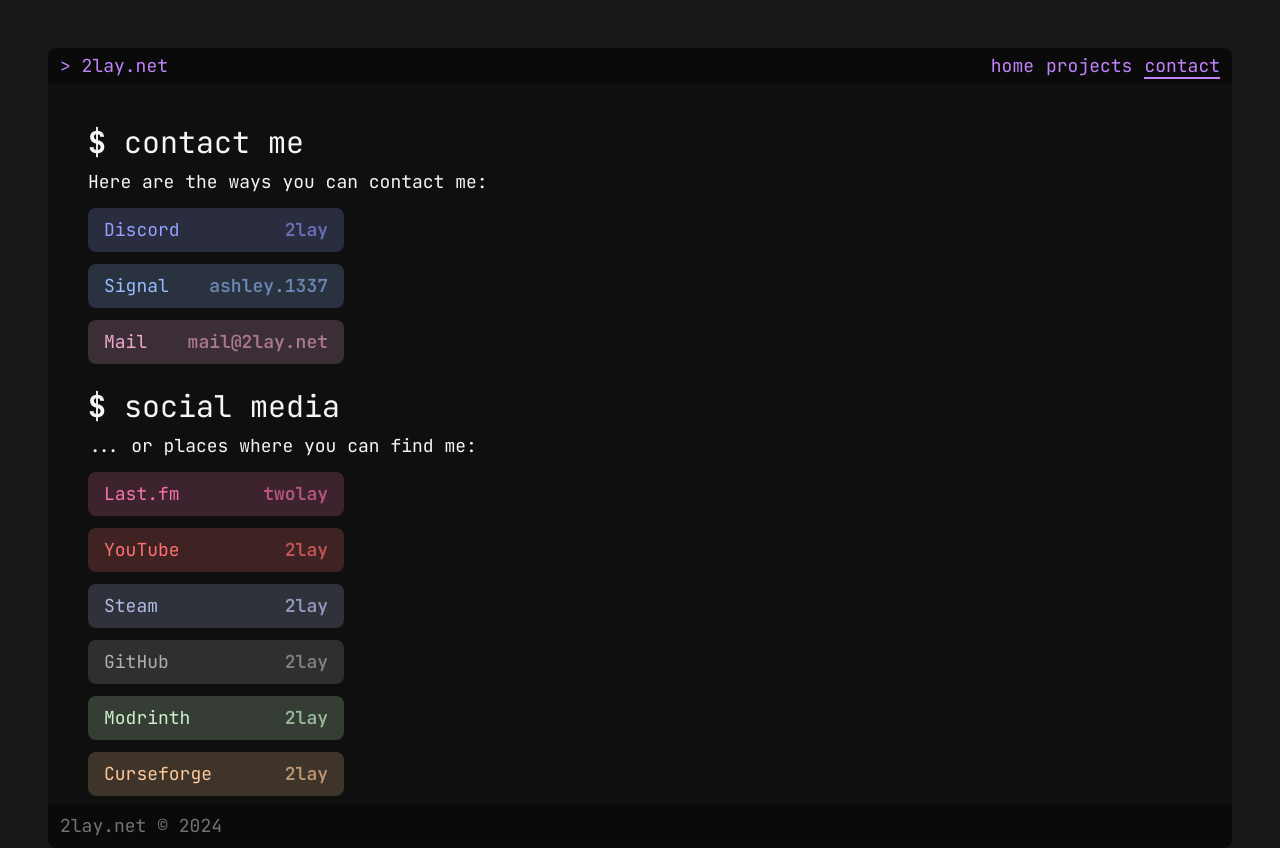
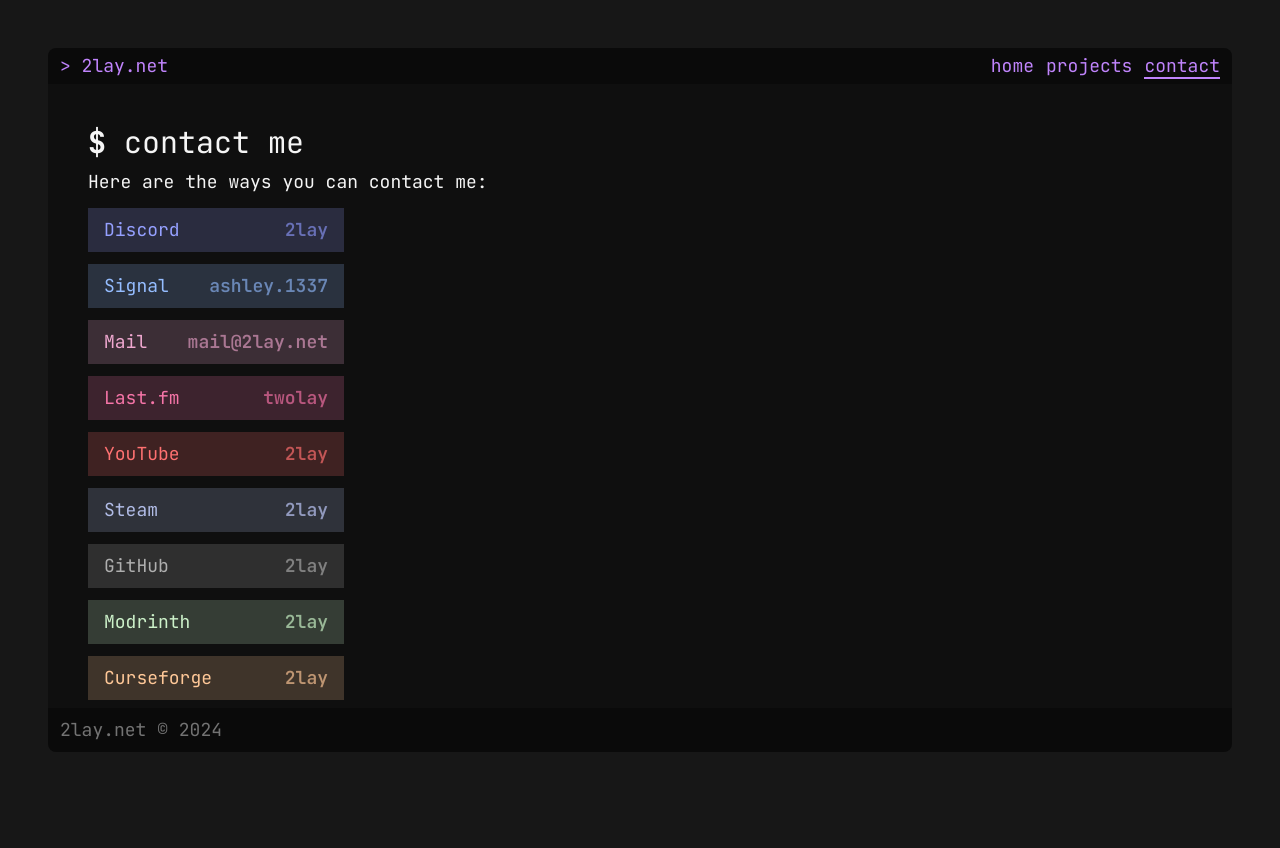
Before and after one commit to 2lay/2lay.net, a Next.js app: page /contact in a window 1280 px wide. After the commit the page ends 800 px from the top, so only its background shows below. Built offline with nearby package versions, Linux system fonts and the light colour scheme.

Commit message:
feat: new links

```diff
--- a/app/contact/contacts.tsx
+++ b/app/contact/links.tsx
@@ -17,9 +17,51 @@
         color: "#F0A8D0",
         secondaryColor: "#aa7793",
     },
+    {
+        href: "https://last.fm/user/twolay",
+        title: "Last.fm",
+        username: "twolay",
+        color: "#F675A8",
+        secondaryColor: "#b8577e",
+    },
+    {
+        href: "https://youtube.com/@2lay",
+        title: "YouTube",
+        username: "2lay",
+        color: "#FF7171",
+        secondaryColor: "#c25656",
+    },
+    {
+        href: "https://steamcommunity.com/id/2lay",
+        title: "Steam",
+        username: "2lay",
+        color: "#B1BCE6",
+        secondaryColor: "#9199bd",
+    },
+    {
+        href: "https://github.com/2lay",
+        title: "GitHub",
+        username: "2lay",
+        color: "#afafaf",
+        secondaryColor: "#808080",
+    },
+    {
+        href: "https://modrinth.com/user/2lay",
+        title: "Modrinth",
+        username: "2lay",
+        color: "#CDF2CA",
+        secondaryColor: "#99b897",
+    },
+    {
+        href: "https://www.curseforge.com/members/2lay",
+        title: "Curseforge",
+        username: "2lay",
+        color: "#FFC898",
+        secondaryColor: "#be9572",
+    },
 ];
 
-export default function Contacts() {
+export default function Links() {
     const [copied, setCopied] = useState(false);
 
     const handleCopy = () => {
@@ -30,42 +72,53 @@
 
     return (
         <div className="flex flex-col gap-y-3 mt-3 max-w-64">
+            {/* Discord Copy Button */}
             <div className="relative">
                 <a
-                    className="flex justify-between items-center space-x-2 px-4 py-2 rounded-lg transition-colors"
+                    className="flex justify-between items-center space-x-2 px-4 py-2 transition ease-in-out"
                     style={{
                         color: "#95a0ff",
                         backgroundColor: "#95a0ff33",
+                        boxShadow: "0px 0px 0px 0px #95a0ff",
                     }}
                     onClick={handleCopy}
                     onMouseEnter={(e) => {
                         e.currentTarget.style.backgroundColor = "#95a0ff4D";
+                        e.currentTarget.style.boxShadow = "5px 5px 0px 0px #95a0ff";
                     }}
                     onMouseLeave={(e) => {
                         e.currentTarget.style.backgroundColor = "#95a0ff33";
-                    }}>
+                        e.currentTarget.style.boxShadow = "0px 0px 0px 0px #95a0ff";
+                    }}
+                >
                     <span>{copied ? "Copied username!" : "Discord"}</span>
                     <span className="font-semibold" style={{ color: "#6870b6" }}>
                         2lay
                     </span>
                 </a>
             </div>
+
+            {/* Contact Links */}
             {contactLinks.map((link, index) => (
                 <div key={index} className="flex flex-col space-y-2">
                     <div className="relative">
                         <a
                             href={link.href}
-                            className="flex justify-between items-center space-x-2 px-4 py-2 rounded-lg transition-colors"
+                            className="flex justify-between items-center space-x-2 px-4 py-2 transition ease-in-out"
                             style={{
                                 color: link.color,
                                 backgroundColor: `${link.color}33`,
+                                boxShadow: `0px 0px 0px 0px ${link.color}`,
                             }}
                             onMouseEnter={(e) => {
                                 e.currentTarget.style.backgroundColor = `${link.color}4D`;
+                                e.currentTarget.style.boxShadow = `5px 5px 0px 0px ${link.color}`;
                             }}
                             onMouseLeave={(e) => {
                                 e.currentTarget.style.backgroundColor = `${link.color}33`;
-                            }}>
+                                e.currentTarget.style.boxShadow = `0px 0px 0px 0px ${link.color}`;
+                            }}
+                        >
                             <span>{link.title}</span>
                             <span className="font-semibold" style={{ color: link.secondaryColor }}>
                                 {link.username}
--- a/app/contact/page.tsx
+++ b/app/contact/page.tsx
@@ -1,5 +1,4 @@
-import Contacts from "./contacts";
-import Socials from "./socials";
+import Links from "./links";
 import { Metadata } from "next";
 
 export const metadata: Metadata = {
@@ -23,15 +22,7 @@
                             <a className="font-bold">$</a> contact me
                         </p>
                         <p>Here are the ways you can contact me:</p>
-                        <Contacts />
-                    </div>
-
-                    <div>
-                        <p className="text-3xl pb-2">
-                            <a className="font-bold">$</a> social media
-                        </p>
-                        <p>... or places where you can find me:</p>
-                        <Socials />
+                        <Links />
                     </div>
                 </div>
             </div>
--- a/app/contact/socials.tsx
+++ /dev/null
@@ -1,79 +0,0 @@
-"use client";
-
-import Link from "next/link";
-
-const socialMediaLinks = [
-    {
-        href: "https://last.fm/user/twolay",
-        title: "Last.fm",
-        username: "twolay",
-        color: "#F675A8",
-        secondaryColor: "#b8577e",
-    },
-    {
-        href: "https://youtube.com/@2lay",
-        title: "YouTube",
-        username: "2lay",
-        color: "#FF7171",
-        secondaryColor: "#c25656",
-    },
-    {
-        href: "https://steamcommunity.com/id/2lay",
-        title: "Steam",
-        username: "2lay",
-        color: "#B1BCE6",
-        secondaryColor: "#9199bd",
-    },
-    {
-        href: "https://github.com/2lay",
-        title: "GitHub",
-        username: "2lay",
-        color: "#afafaf",
-        secondaryColor: "#808080",
-    },
-    {
-        href: "https://modrinth.com/user/2lay",
-        title: "Modrinth",
-        username: "2lay",
-        color: "#CDF2CA",
-        secondaryColor: "#99b897",
-    },
-    {
-        href: "https://www.curseforge.com/members/2lay",
-        title: "Curseforge",
-        username: "2lay",
-        color: "#FFC898",
-        secondaryColor: "#be9572",
-    },
-];
-
-export default function Socials() {
-    return (
-        <div className="flex flex-col gap-y-3 mt-3 max-w-64">
-            {socialMediaLinks.map((link, index) => (
-                <div key={index} className="flex flex-col space-y-2">
-                    <Link
-                        href={link.href}
-                        className="flex justify-between items-center space-x-2 px-4 py-2 rounded-lg transition-colors"
-                        target="_blank"
-                        rel="noopener noreferrer"
-                        style={{
-                            color: link.color,
-                            backgroundColor: `${link.color}33`,
-                        }}
-                        onMouseEnter={(e) => {
-                            e.currentTarget.style.backgroundColor = `${link.color}4D`;
-                        }}
-                        onMouseLeave={(e) => {
-                            e.currentTarget.style.backgroundColor = `${link.color}33`;
-                        }}>
-                        <span>{link.title}</span>
-                        <span className="font-semibold" style={{ color: link.secondaryColor }}>
-                            {link.username}
-                        </span>
-                    </Link>
-                </div>
-            ))}
-        </div>
-    );
-}
```
Also changed, not shown: .eslintrc.json.
